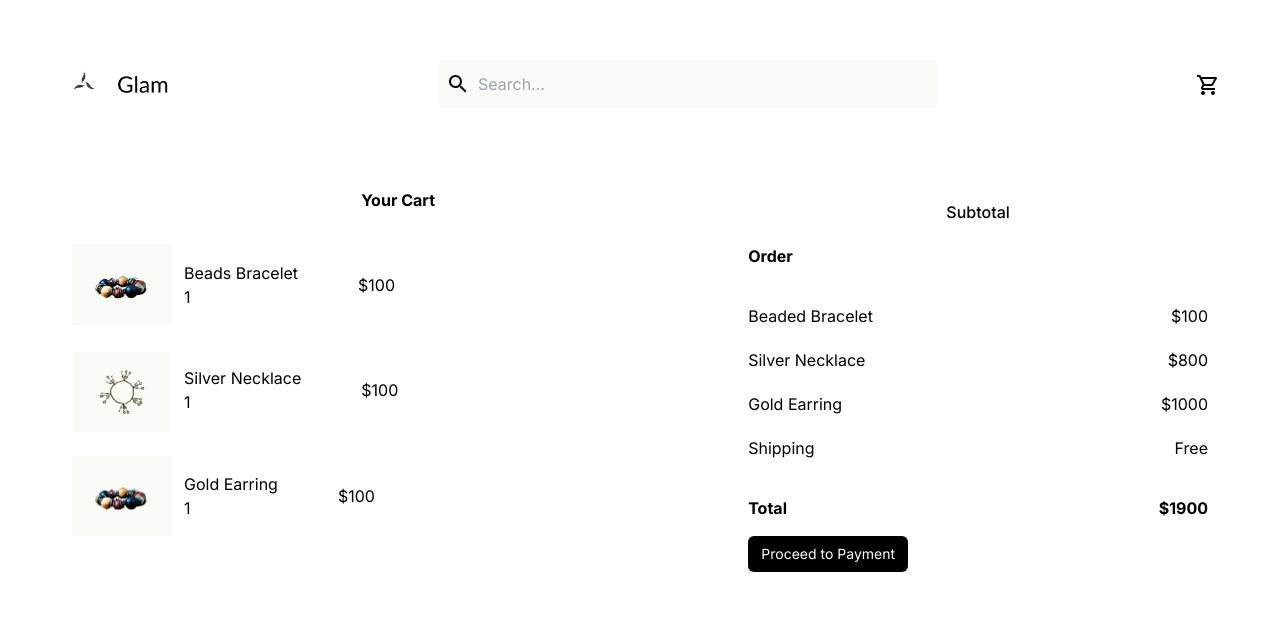
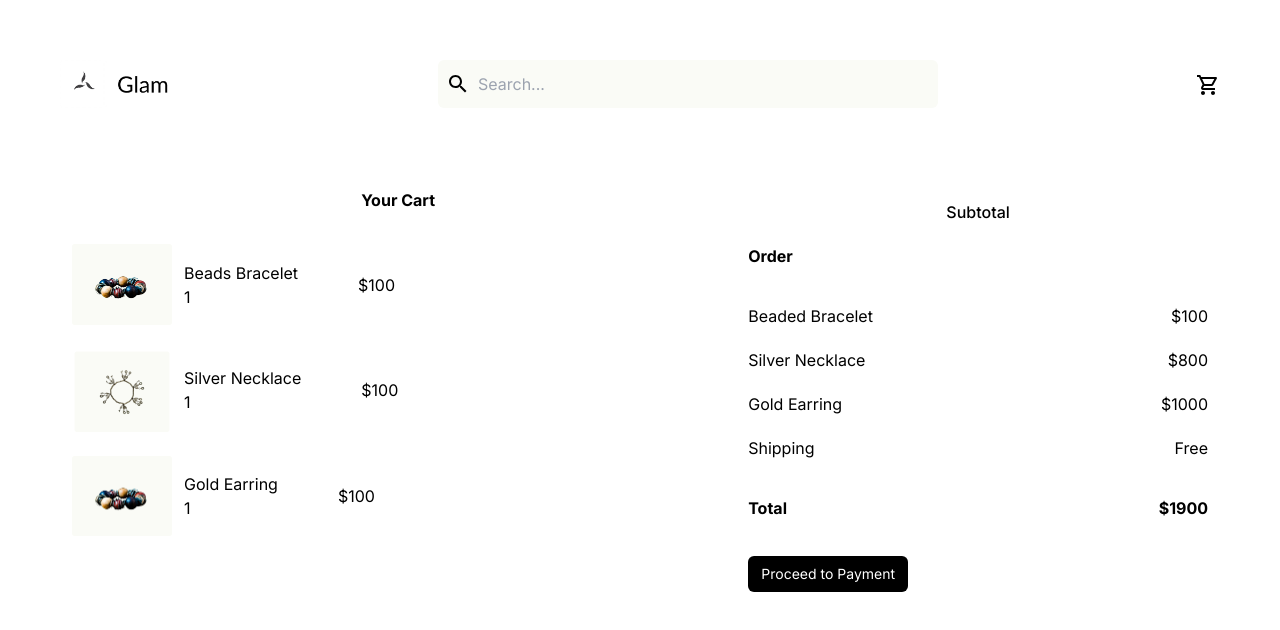
Before and after one commit to ohiarre/HNG11-stage-2, a Next.js app: page /cart in a window 1280 px wide. Shown: the top 630 px of the page. Built offline with nearby package versions, Linux system fonts and the light colour scheme.

Commit message:
checkout btn

```diff
--- a/app/components/PaymentButton.tsx
+++ b/app/components/PaymentButton.tsx
@@ -6,7 +6,7 @@ type Props = {};
 function PaymentButton({}: Props) {
   return (
     <Link href="/checkout" passHref>
-      <button className='bg-black text-white px-2 py-2 w-40 text-center text-sm rounded-md'>
+      <button className='bg-black text-white px-2 py-2 my-5 w-40 text-center text-sm rounded-md'>
         <p>Proceed to Payment</p>
       </button>
     </Link>
```
